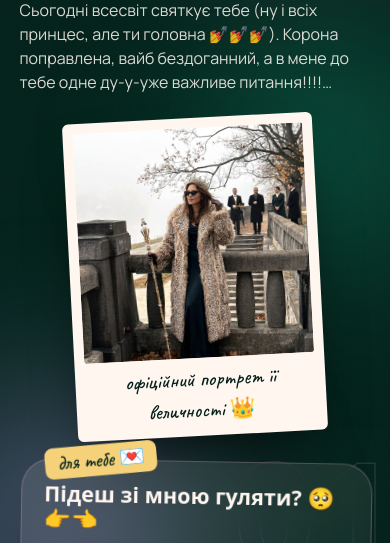
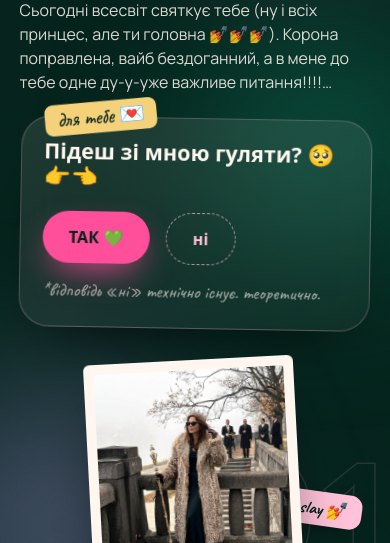
Before and after one commit to py10a/princess-day, a plain HTML site: page index.html in a window 390 px wide. Shown: the part 301-844 px from the top of the page. Drawn offline with Linux system fonts and the light colour scheme; a web font is replaced by a local one.

Commit message:
Mobile: question above photo, smaller meme

```diff
--- a/index.html
+++ b/index.html
@@ -252,7 +252,10 @@ h2 em{font-style:normal;color:var(--pink)}
   .pol:hover,.pol[aria-pressed="true"]{translate:0 -4px!important}
   .plans:hover .pol{translate:0 0}
   .heart{width:130px;font-size:4.6rem}
-  .photo{max-width:250px;margin:0 auto}
+  .photo{max-width:min(210px,58vw);margin:6px auto 0;order:3}
+  .s1 .cta{order:2}
+  .s1 .sticker:not(.bare){top:auto!important;bottom:2%}
+  .meme{top:70px;bottom:auto;right:10px;width:min(170px,42vw)}
   .dial{width:min(300px,74vw)}
 }
 @media (prefers-reduced-motion:reduce){
```
